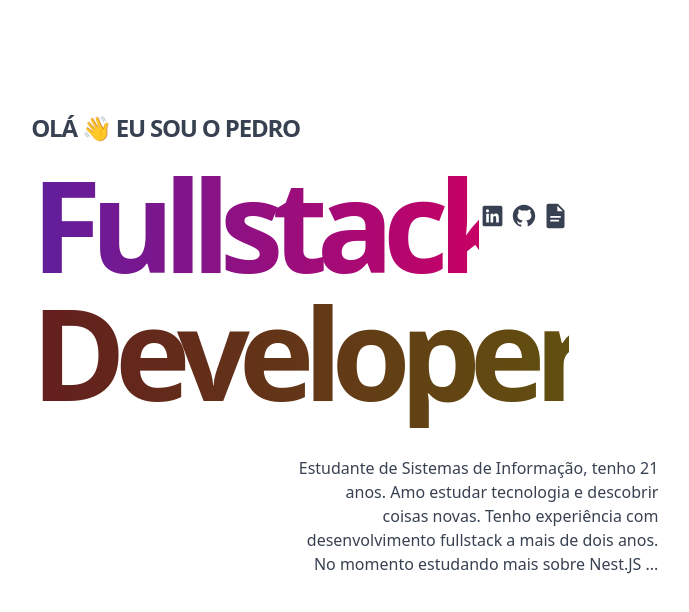
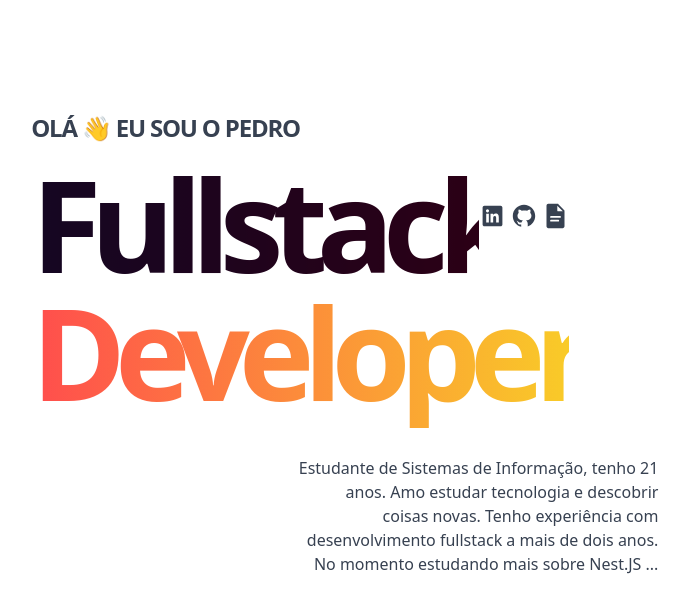
Before and after one commit to PrinceHard/Portfolio, a Next.js app: page / in a window 1280 px wide. Shown: the top 612 px of the page, without its empty margins (340-1029 px from the left). Built offline with nearby package versions, Linux system fonts and the light colour scheme.

Commit message:
feat: custom css modificated

```diff
--- a/app/globals.css
+++ b/app/globals.css
@@ -2,50 +2,25 @@
 @tailwind components;
 @tailwind utilities;
 
+.title {
+    @apply font-extrabold text-7xl tracking-[-5px] sm:text-[88px] sm:leading-none md:text-[112px] md:leading-none lg:text-9xl sm:tracking-[-11px] md:tracking-[-11px] lg:tracking-[-11px] bg-clip-text text-transparent brightness-0 invert-0 animation
+}
+
 @keyframes colorCycle {
-
     0%,
     55% {
         filter: brightness(0), invert(0);
     }
-
     11%,
     33% {
         filter: none
     }
 }
 
-@keyframes rotate {
-    0% {
-        transform: rotate(0deg);
-    }
-
-    100% {
-        transform: rotate(360deg);
-    }
-}
-
-.gradient {
-    --size: 350px;
-    --speed: 50s;
-    --easing: cubic-bezier(0.8, 0.2, 0.2, 0.8);
-
-    width: var(--size);
-    height: var(--size);
-    filter: blur(calc(var(--size) / 5));
-    background-image: linear-gradient(hsl(158, 82, 57, 85%), hsl(252, 82, 57));
-    animation: rotate var(--speed) var(--easing) alternate infinite;
-    border-radius: 30% 70% 70% 30% / 30% 30% 70% 70%;
-}
-
 .animation {
-    animation: colorCycle 10s ease-in-out infinite;
+    animation: colorCycle 8s infinite;
 }
 
 .second {
-    animation-delay: 5s !important;
+    animation-delay: 4s !important;
 }
-
-.title {
-    @apply font-bold text-9xl tracking-[-11px] bg-clip-text text-transparent brightness-0 invert-0 animation
-}
--- a/tailwind.config.js
+++ b/tailwind.config.js
@@ -11,6 +11,7 @@ module.exports = {
         inter: ['var(--font-inter)'],
       },
       backgroundImage: {
+        'hero-colorful': "url('http://localhost:3000/main-gradient.png')",
         'gradient-radial': 'radial-gradient(var(--tw-gradient-stops))',
         'gradient-conic':
           'conic-gradient(from 180deg at 50% 50%, var(--tw-gradient-stops))',
```
